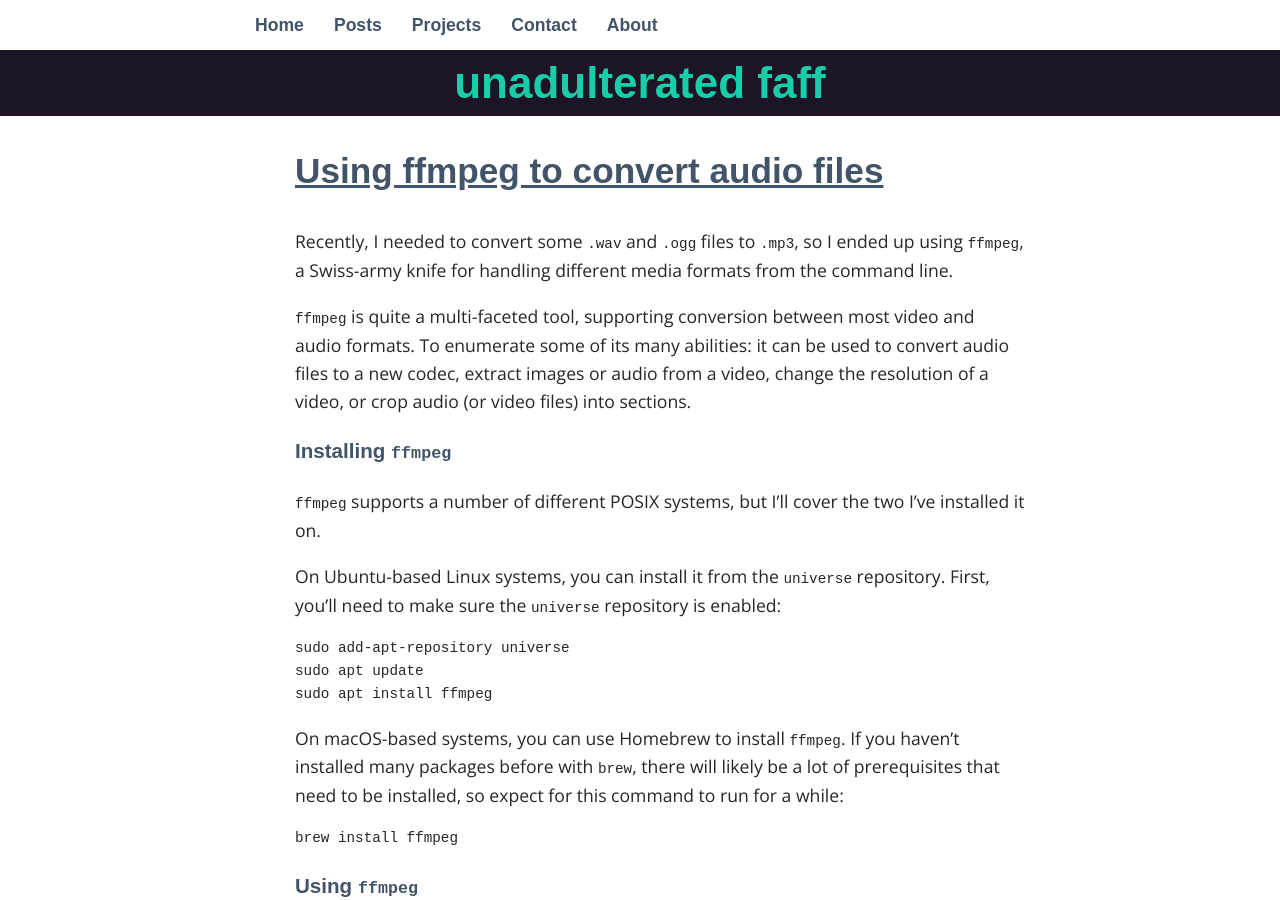
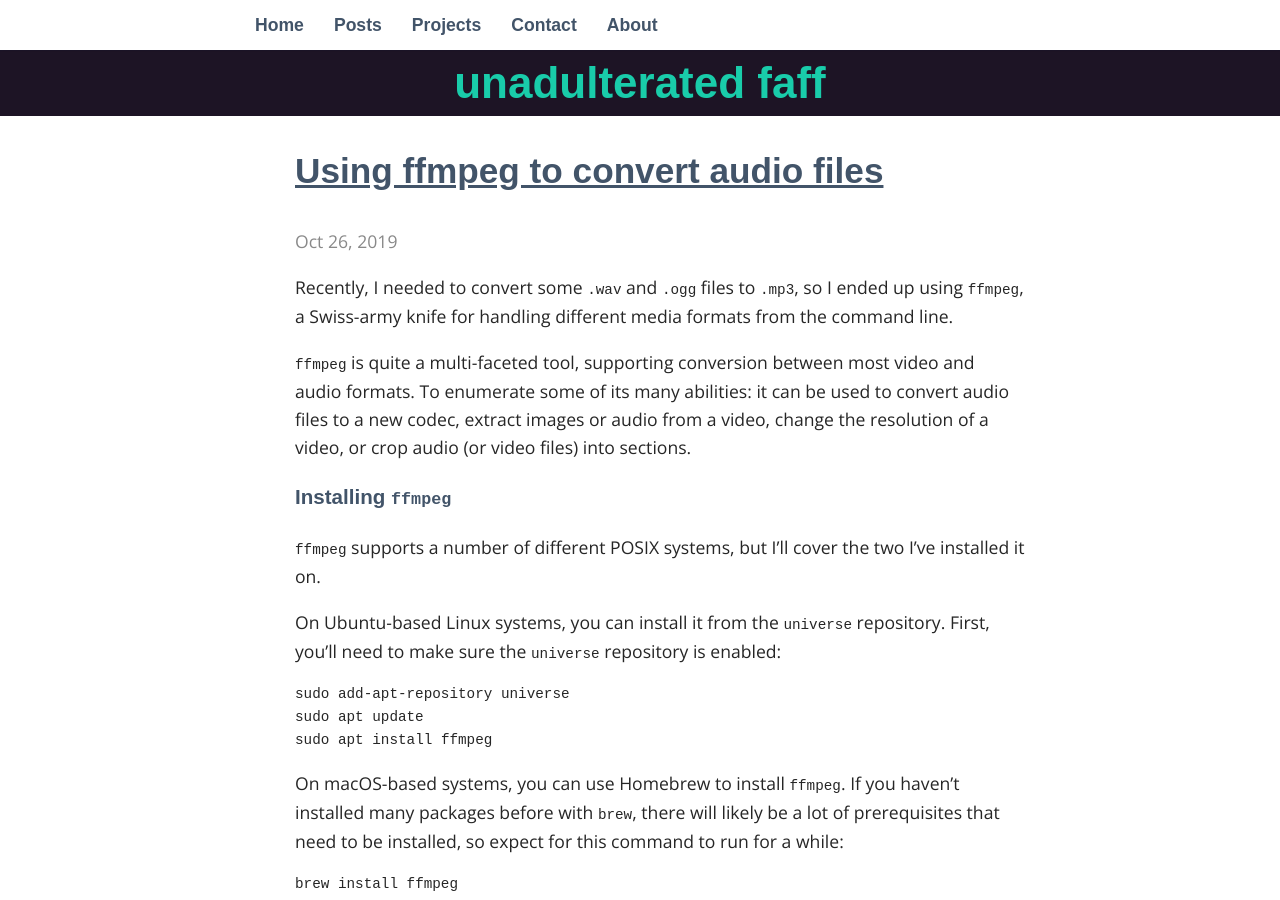
Before and after one commit to eindiran/eindiran.github.io, a Jekyll site: the page built from index.html, in a window 1280 px wide and 900 px high. Built offline with Jekyll 4.4.1, drawn with Linux system fonts in a browser that asks for light colours; some web fonts are replaced; some of the changed text lies outside the part shown.

Commit message:
Add dates to home page

```diff
--- a/index.html
+++ b/index.html
@@ -7,9 +7,9 @@ permalink: /
 <ul>
 {% for post in site.posts limit:5 %}
   <h2><a href="{{ post.url }}">{{ post.title }}</a></h2>
+  <time>{{ post.date | date: "%b %-d, %Y" }}</time>
   {{ post.content }}
   <br/>
   <hr/>
-  <br/>
 {% endfor %}
 </ul>
```
